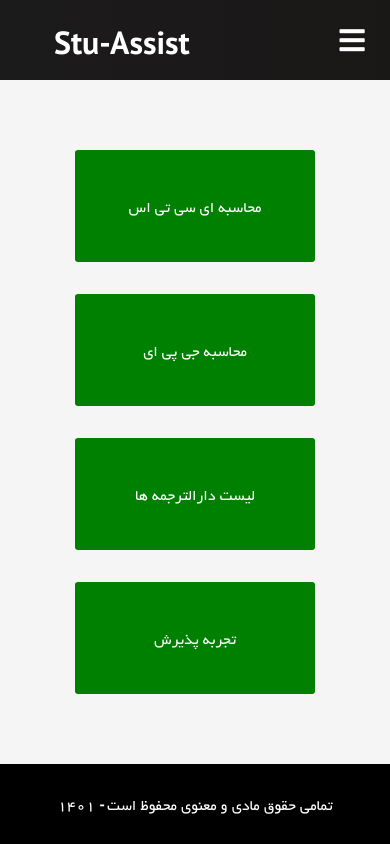
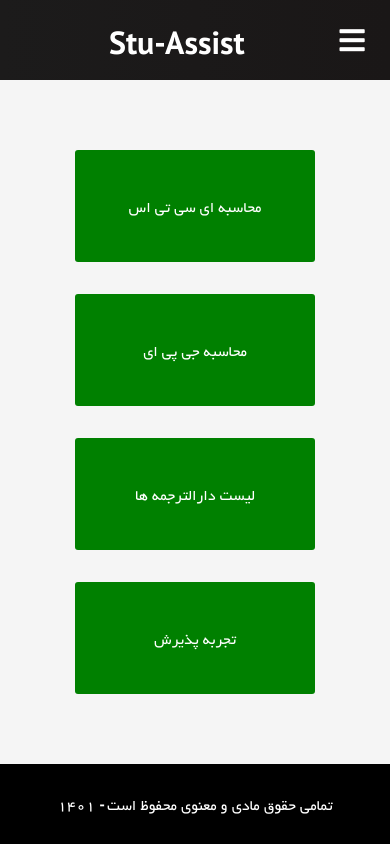
Before and after one commit to mohammadJaliliTorkamani/stu_assist, a React (Create React App) app: page / in a window 390 px wide. Built offline with nearby package versions, Linux system fonts and the light colour scheme.

Commit message:
header style refined

```diff
--- a/src/components/Header.css
+++ b/src/components/Header.css
@@ -2,18 +2,38 @@
   background: linear-gradient(90deg, rgb(28, 27, 27) 0%, rgb(26, 23, 23) 100%);
   height: 80px;
   display: flex;
+  flex-direction: row;
+  justify-content: flex-end;
+  align-items: center;
+  font-size: 1.2rem;
+  padding-right: 1rem;
+  padding-left: 1rem;
+}
+
+.navbar-logo-container {
+  position: absolute;
+  top: 0;
+  display: flex;
+  left: 0;
+  flex-direction: row;
   justify-content: center;
   align-items: center;
-  font-size: 1.2rem;
+  direction: rtl;
+  transform: translate(25%, 50%);
 }
 
-.navbar-logo {
+.navbar-logo-text {
   color: #fff;
-  justify-self: start;
-  margin-left: 20px;
-  cursor: pointer;
   text-decoration: none;
   font-size: 2rem;
+}
+
+.navbar-logo-icon {
+  background: url('/public/favicon.ico');
+  width: 40px;
+  height: 40px;
+  margin-right: 20px;
+  background-size: 100% 100%;
 }
 
 .fa-firstdraft {
@@ -80,7 +100,7 @@
     transition: all 0.5s ease;
   }
 
-  .nav-item{
+  .nav-item {
     display: flex;
     align-self: center;
   }
@@ -104,11 +124,27 @@
     border-radius: 0;
   }
 
-  .navbar-logo {
+  .navbar-logo-container {
     position: absolute;
     top: 0;
+    flex-direction: row;
+    justify-content: center;
+    align-items: center;
+    display: flex;
     left: 0;
     transform: translate(25%, 50%);
+  }
+
+  .navbar-logo-text {
+    color: #fff;
+    text-decoration: none;
+    font-size: 2rem;
+  }
+
+  .navbar-logo-icon {
+    background: url('/public/favicon.ico');
+    margin-right: 20px;
+    background-size: 100% 100%;
   }
 
   .menu-icon {
--- a/src/components/Header.tsx
+++ b/src/components/Header.tsx
@@ -17,8 +17,9 @@ function Header() {
 
     return (
         <div className="nav-bar">
-            <div className="navbar-logo" onClick={e => setIsMobileMenuOpen(false)}>
-                Stu-Assist
+            <div className="navbar-logo-container" onClick={e => setIsMobileMenuOpen(false)}>
+                <div className="navbar-logo-text">Stu-Assist</div>
+                <div className="navbar-logo-icon" />
             </div>
             <div className='menu-icon' onClick={e => setIsMobileMenuOpen(!isMobileMenuOpen)}>
                 <i className={isMobileMenuOpen ? 'fas fa-times' : 'fas fa-bars'} />
```
